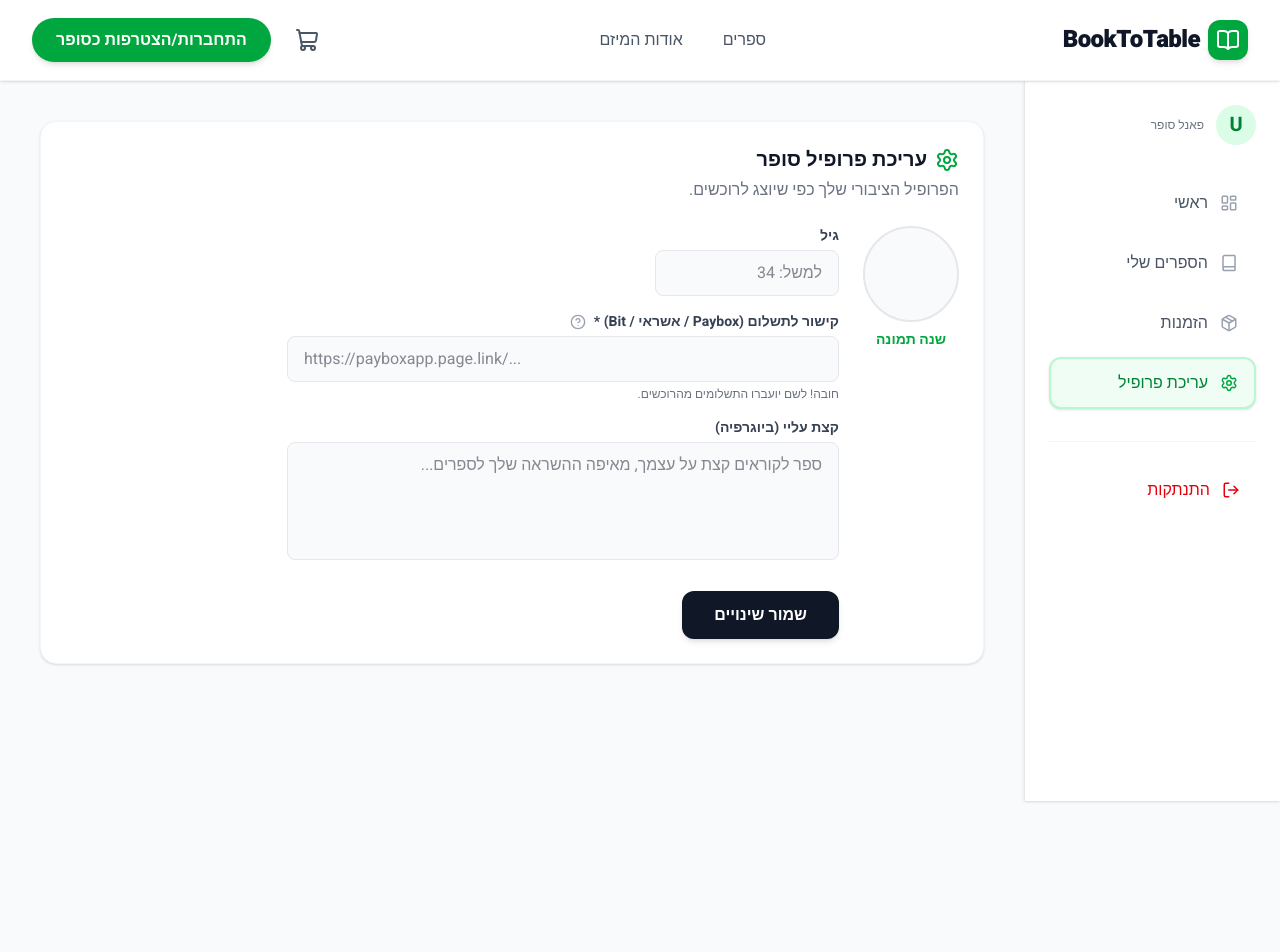
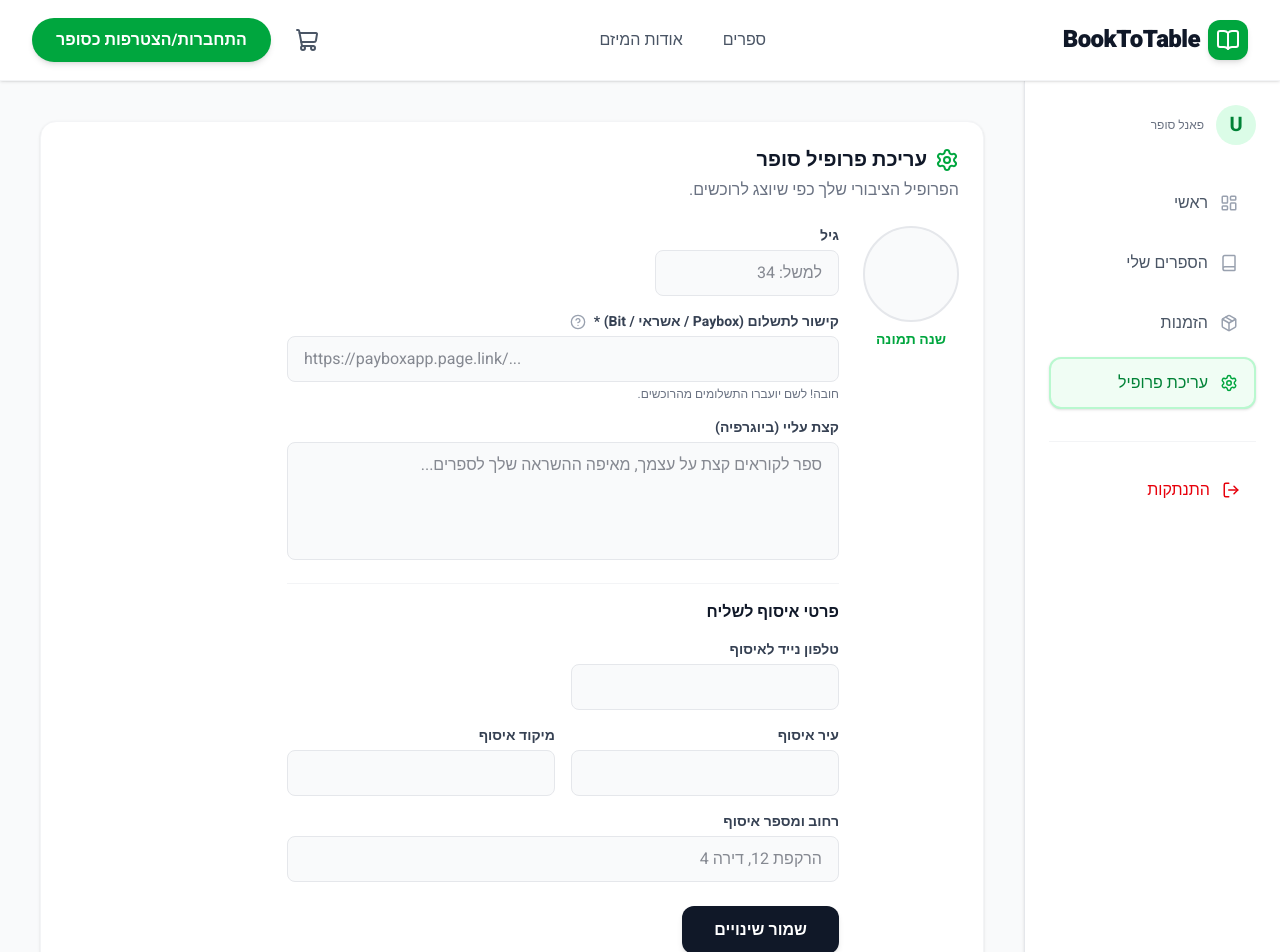
Before and after one commit to NoamLe17/BookToTable, a Next.js app: page /dashboard/profile in a window 1280 px wide. Shown: the top 952 px of the page. Built offline with nearby package versions, Linux system fonts and the light colour scheme; no server answers.

Commit message:
feat: add pickup address and shipping distance calculation

```diff
--- a/src/app/auth/register/page.tsx
+++ b/src/app/auth/register/page.tsx
@@ -14,6 +14,10 @@ const registerSchema = z.object({
   email: z.string().email('כתובת אימייל לא חוקית'),
   password: z.string().min(6, 'סיסמה חייבת להכיל לפחות 6 תווים'),
   bio: z.string().max(500, 'ביוגרפיה ארוכה מדי').optional(),
+  phone: z.string().min(9, 'מספר טלפון לא חוקי'),
+  pickupCity: z.string().min(2, 'עיר איסוף נדרשת'),
+  pickupStreet: z.string().min(2, 'רחוב איסוף נדרש'),
+  pickupZip: z.string().min(5, 'מיקוד נדרש'),
 });
 
 type RegisterFormData = z.infer<typeof registerSchema>;
@@ -36,7 +40,12 @@ export default function AuthorRegisterPage() {
     setIsSubmitting(true);
     try {
       // Create user in Firebase via useAuth hook
-      await registerAuth(data.email, data.password, data.name);
+      await registerAuth(data.email, data.password, data.name, false, {
+        phone: data.phone,
+        city: data.pickupCity,
+        street: data.pickupStreet,
+        zip: data.pickupZip
+      });
       setSuccess(true);
       setTimeout(() => {
         router.push('/dashboard');
@@ -170,6 +179,58 @@ export default function AuthorRegisterPage() {
                 {errors.bio && <p className="mt-1 text-sm text-red-600">{errors.bio.message}</p>}
               </div>
 
+              {/* Phone */}
+              <div>
+                <label className="block text-sm font-bold text-gray-700 mb-1">
+                  טלפון נייד
+                </label>
+                <input
+                  {...register('phone')}
+                  type="tel"
+                  className="w-full bg-white border border-gray-300 rounded-lg py-2.5 px-4 focus:outline-none focus:ring-2 focus:ring-green-500 focus:border-transparent transition-all shadow-sm"
+                  placeholder="050-0000000"
+                  dir="ltr"
+                />
+                {errors.phone && <p className="mt-1 text-sm text-red-600">{errors.phone.message}</p>}
+              </div>
+
+              {/* Pickup Address */}
+              <div className="pt-2 border-t border-gray-100">
+                <h3 className="text-md font-bold text-gray-900 mb-4">כתובת איסוף חבילות (לשליח)</h3>
+                <div className="space-y-4">
+                  <div className="grid grid-cols-1 md:grid-cols-2 gap-4">
+                    <div>
+                      <label className="block text-sm font-bold text-gray-700 mb-1">עיר</label>
+                      <input
+                        {...register('pickupCity')}
+                        type="text"
+                        className="w-full bg-white border border-gray-300 rounded-lg py-2.5 px-4 focus:outline-none focus:ring-2 focus:ring-green-500 focus:border-transparent transition-all shadow-sm"
+                      />
+                      {errors.pickupCity && <p className="mt-1 text-sm text-red-600">{errors.pickupCity.message}</p>}
+                    </div>
+                    <div>
+                      <label className="block text-sm font-bold text-gray-700 mb-1">מיקוד</label>
+                      <input
+                        {...register('pickupZip')}
+                        type="text"
+                        className="w-full bg-white border border-gray-300 rounded-lg py-2.5 px-4 focus:outline-none focus:ring-2 focus:ring-green-500 focus:border-transparent transition-all shadow-sm"
+                      />
+                      {errors.pickupZip && <p className="mt-1 text-sm text-red-600">{errors.pickupZip.message}</p>}
+                    </div>
+                  </div>
+                  <div>
+                    <label className="block text-sm font-bold text-gray-700 mb-1">רחוב ומספר</label>
+                    <input
+                      {...register('pickupStreet')}
+                      type="text"
+                      className="w-full bg-white border border-gray-300 rounded-lg py-2.5 px-4 focus:outline-none focus:ring-2 focus:ring-green-500 focus:border-transparent transition-all shadow-sm"
+                      placeholder="הרקפת 12, דירה 4"
+                    />
+                    {errors.pickupStreet && <p className="mt-1 text-sm text-red-600">{errors.pickupStreet.message}</p>}
+                  </div>
+                </div>
+              </div>
+
               {/* Submit Button */}
               <div>
                 <button
--- a/src/app/dashboard/profile/page.tsx
+++ b/src/app/dashboard/profile/page.tsx
@@ -24,6 +24,10 @@ function ProfileContent() {
   const [bio, setBio] = useState(user?.bio || '');
   const [age, setAge] = useState(user?.age || '');
   const [paymentLink, setPaymentLink] = useState(user?.paymentLink || '');
+  const [phone, setPhone] = useState(user?.pickupAddress?.phone || '');
+  const [pickupCity, setPickupCity] = useState(user?.pickupAddress?.city || '');
+  const [pickupStreet, setPickupStreet] = useState(user?.pickupAddress?.street || '');
+  const [pickupZip, setPickupZip] = useState(user?.pickupAddress?.zip || '');
   const [avatarFile, setAvatarFile] = useState<File | null>(null);
   const [savingSettings, setSavingSettings] = useState(false);
   const [isHelpModalOpen, setIsHelpModalOpen] = useState(false);
@@ -37,6 +41,10 @@ function ProfileContent() {
           setBio(u.bio || '');
           setAge(u.age || '');
           setPaymentLink(u.paymentLink || '');
+          setPhone(u.pickupAddress?.phone || '');
+          setPickupCity(u.pickupAddress?.city || '');
+          setPickupStreet(u.pickupAddress?.street || '');
+          setPickupZip(u.pickupAddress?.zip || '');
         }
       } else {
         setTargetUser(user);
@@ -44,6 +52,10 @@ function ProfileContent() {
           setBio(user.bio || '');
           setAge(user.age || '');
           setPaymentLink(user.paymentLink || '');
+          setPhone(user.pickupAddress?.phone || '');
+          setPickupCity(user.pickupAddress?.city || '');
+          setPickupStreet(user.pickupAddress?.street || '');
+          setPickupZip(user.pickupAddress?.zip || '');
         }
       }
     }
@@ -68,6 +80,12 @@ function ProfileContent() {
         bio,
         age,
         paymentLink,
+        pickupAddress: {
+          phone,
+          city: pickupCity,
+          street: pickupStreet,
+          zip: pickupZip,
+        },
         ...(avatarUrl && { avatarUrl })
       });
 
@@ -162,6 +180,55 @@ function ProfileContent() {
                 ></textarea>
               </div>
 
+              <div className="pt-4 border-t border-gray-100">
+                <h3 className="text-md font-bold text-gray-900 mb-4">פרטי איסוף לשליח</h3>
+
+                <div className="grid grid-cols-1 md:grid-cols-2 gap-4 mb-4">
+                  <div>
+                    <label className="block text-sm font-bold text-gray-700 mb-1">טלפון נייד לאיסוף</label>
+                    <input
+                      type="tel"
+                      value={phone}
+                      onChange={(e) => setPhone(e.target.value)}
+                      className="w-full bg-gray-50 border border-gray-200 rounded-lg py-2.5 px-4 focus:outline-none focus:ring-2 focus:ring-green-500"
+                      dir="ltr"
+                    />
+                  </div>
+                </div>
+
+                <div className="grid grid-cols-1 md:grid-cols-2 gap-4 mb-4">
+                  <div>
+                    <label className="block text-sm font-bold text-gray-700 mb-1">עיר איסוף</label>
+                    <input
+                      type="text"
+                      value={pickupCity}
+                      onChange={(e) => setPickupCity(e.target.value)}
+                      className="w-full bg-gray-50 border border-gray-200 rounded-lg py-2.5 px-4 focus:outline-none focus:ring-2 focus:ring-green-500"
+                    />
+                  </div>
+                  <div>
+                    <label className="block text-sm font-bold text-gray-700 mb-1">מיקוד איסוף</label>
+                    <input
+                      type="text"
+                      value={pickupZip}
+                      onChange={(e) => setPickupZip(e.target.value)}
+                      className="w-full bg-gray-50 border border-gray-200 rounded-lg py-2.5 px-4 focus:outline-none focus:ring-2 focus:ring-green-500"
+                    />
+                  </div>
+                </div>
+
+                <div>
+                  <label className="block text-sm font-bold text-gray-700 mb-1">רחוב ומספר איסוף</label>
+                  <input
+                    type="text"
+                    value={pickupStreet}
+                    onChange={(e) => setPickupStreet(e.target.value)}
+                    className="w-full bg-gray-50 border border-gray-200 rounded-lg py-2.5 px-4 focus:outline-none focus:ring-2 focus:ring-green-500"
+                    placeholder="הרקפת 12, דירה 4"
+                  />
+                </div>
+              </div>
+
               <div className="pt-2">
                 <button
                   type="submit"
--- a/src/hooks/useAuth.ts
+++ b/src/hooks/useAuth.ts
@@ -45,7 +45,8 @@ export function useAuth() {
     email: string,
     password: string,
     name: string,
-    allowsFanMail: boolean = false
+    allowsFanMail: boolean = false,
+    pickupAddress?: { street: string; city: string; zip: string; phone: string; }
   ) => {
     try {
       const cred = await createUserWithEmailAndPassword(auth, email, password);
@@ -55,6 +56,7 @@ export function useAuth() {
         email,
         allowsFanMail,
         stripeOnboarded: false,
+        ...(pickupAddress && { pickupAddress })
       });
       const userData = await getUserById(cred.user.uid);
       setUser(userData);
--- /dev/null
+++ b/src/lib/distance.ts
@@ -0,0 +1,36 @@
+'use server';
+
+/**
+ * Calculates the driving distance between two addresses using Google Maps Distance Matrix API.
+ *
+ * @param origin The starting address (e.g., Author's pickup address)
+ * @param destination The destination address (e.g., Buyer's shipping address)
+ * @returns The distance in kilometers, or null if calculation failed.
+ */
+export async function calculateDistance(origin: string, destination: string): Promise<number | null> {
+  const apiKey = process.env.NEXT_PUBLIC_GOOGLE_MAPS_API_KEY;
+
+  if (!apiKey) {
+    console.warn("Google Maps API key is missing. Cannot calculate distance.");
+    // In a real scenario without an API key, we might return 0 to bypass the extra fee,
+    // or return a mock value for testing. We'll return 0 to avoid charging extra if API key is missing.
+    return 0;
+  }
+
+  try {
+    const url = `https://maps.googleapis.com/maps/api/distancematrix/json?origins=${encodeURIComponent(origin)}&destinations=${encodeURIComponent(destination)}&key=${apiKey}`;
+    const response = await fetch(url);
+    const data = await response.json();
+
+    if (data.status === 'OK' && data.rows[0].elements[0].status === 'OK') {
+      const distanceMeters = data.rows[0].elements[0].distance.value;
+      return distanceMeters / 1000; // Return distance in kilometers
+    } else {
+      console.error("Distance Matrix API error:", data);
+      return null;
+    }
+  } catch (error) {
+    console.error("Failed to calculate distance:", error);
+    return null;
+  }
+}
```
Also changed, not shown: src/app/checkout/page.tsx (+35 -1 lines).
